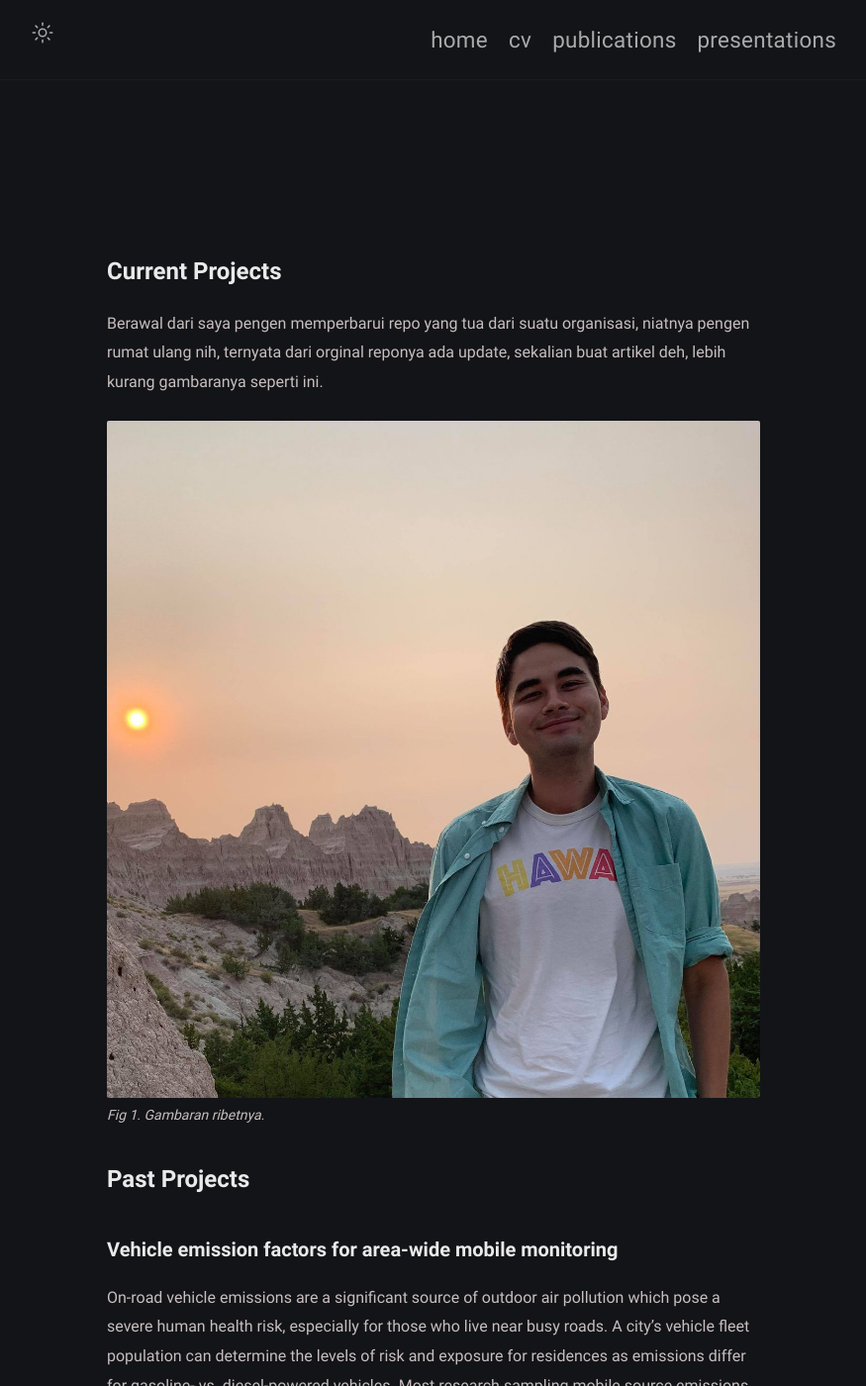
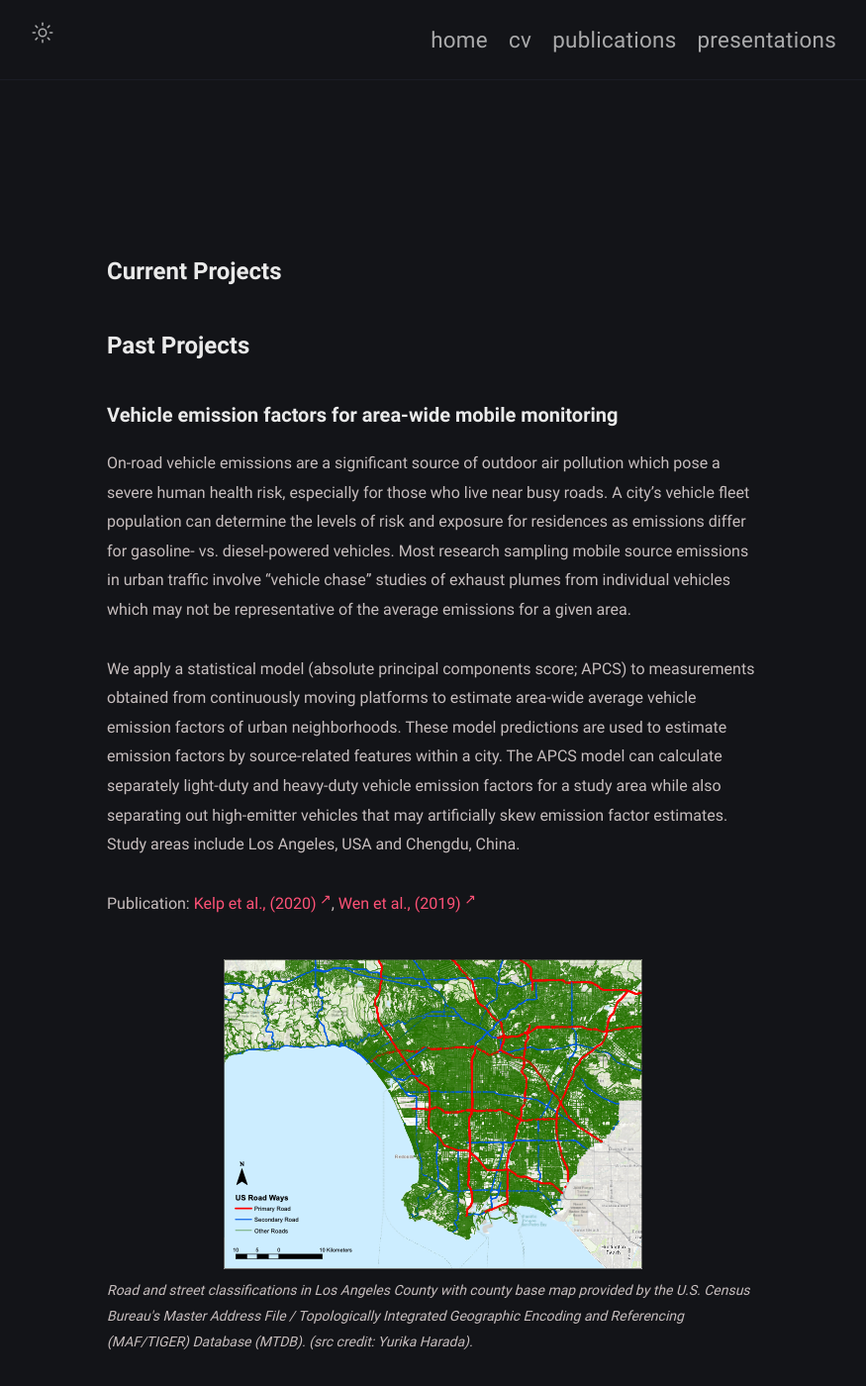
Before and after one commit to mkelp/mkelp.github.io, a Jekyll site: the page built from projects.md, in a window 1280 px wide and 1400 px high. Shown: the whole window at 99% size, without its empty margins (202-1077 px from the left). Built offline with Jekyll 4.4.1, drawn with Linux system fonts in a browser that asks for light colours.

Commit message:
project 18

```diff
--- a/projects.md
+++ b/projects.md
@@ -2,7 +2,6 @@
 title: ''
 permalink: /projects/
 layout: post
-excerpt: Hello peeps, I'm student of computer science from Banyuwangi, living in Jogjakarta. This blog for documentation about my programming journey, running on jekyll, hosting on netlify and using my own simple theme.
 comments: false
 image: assets/img/badlands3.jpg
 
@@ -10,13 +9,6 @@ image: assets/img/badlands3.jpg
 
 
 # **Current Projects**
-
-Berawal dari saya pengen memperbarui repo yang tua dari suatu organisasi, niatnya pengen rumat ulang nih, ternyata dari orginal reponya ada update, sekalian buat artikel deh, lebih kurang gambaranya seperti ini.
-
-<figure>
-<img src="/assets/img/badlands3.jpg" alt="ilustrasi repo yang mau diupdate">
-<figcaption>Fig 1. Gambaran ribetnya.</figcaption>
-</figure>
 
 
 # **Past Projects**
```
